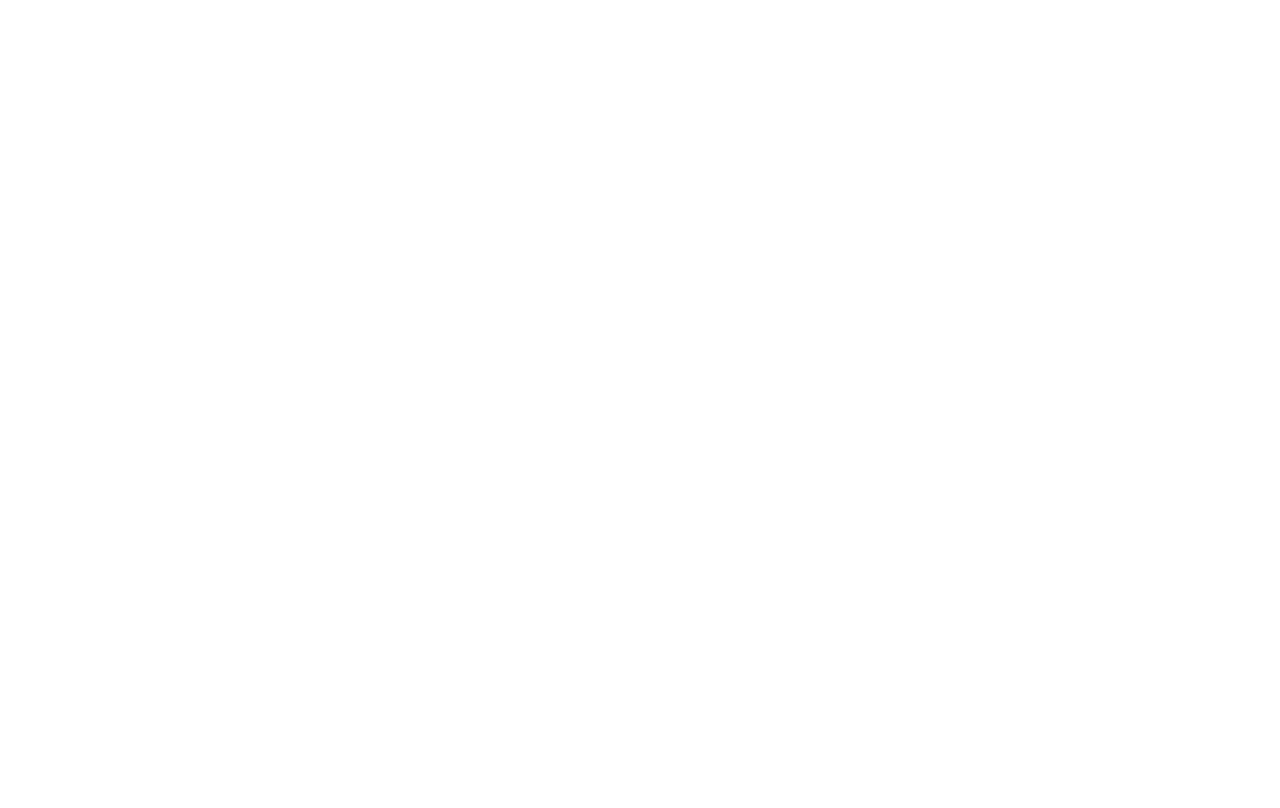
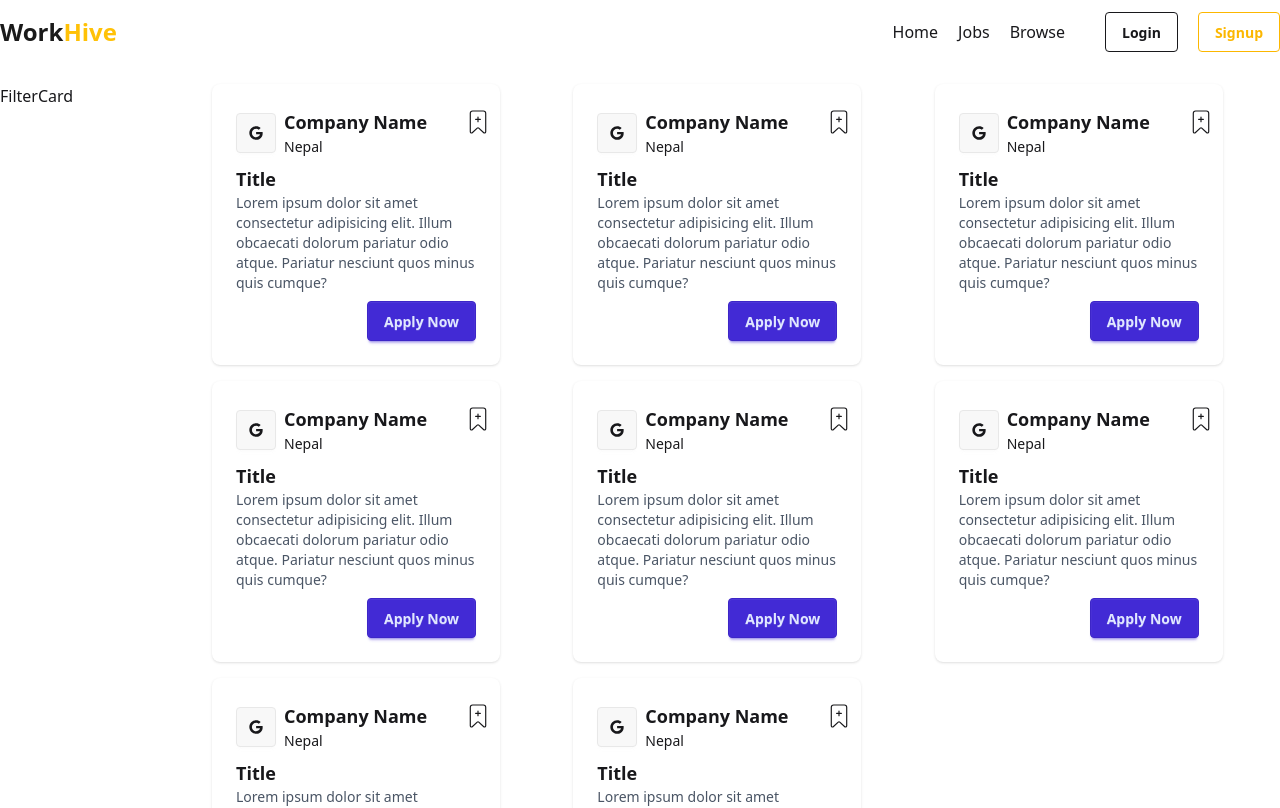
Before and after one commit to stha-prasun/Job-Portal, a React (Vite) app in the folder frontend/: page /Jobs in a window 1280 px wide. Shown: the top 808 px of the page. Built offline with nearby package versions, Linux system fonts and the light colour scheme.

Commit message:
Jobs Section

```diff
--- /dev/null
+++ b/frontend/src/components/FilterCard.jsx
@@ -0,0 +1,11 @@
+import React from 'react'
+
+const FilterCard = () => {
+  return (
+    <div>
+      FilterCard
+    </div>
+  )
+}
+
+export default FilterCard
--- /dev/null
+++ b/frontend/src/components/Job.jsx
@@ -0,0 +1,33 @@
+import React from "react";
+import { CiBookmarkPlus } from "react-icons/ci";
+import { FaGoogle } from "react-icons/fa";
+
+const Job = () => {
+  return (
+    <div class="card w-72 bg-base-100 card-md shadow-sm">
+      <div class="card-body">
+        <div className="flex justify-around items-center">
+          <button className="btn btn-square">
+            <FaGoogle />
+          </button>
+          <div className="ml-2">
+            <div className="w-52 flex justify-between">
+              <h2 class="card-title">Company Name</h2>
+              <CiBookmarkPlus className="h-7 w-7" />
+            </div>
+            <p>Nepal</p>
+          </div>
+        </div>
+        <div>
+            <h1 className="font-bold text-lg">Title</h1>
+            <p className="text-sm text-gray-600">Lorem ipsum dolor sit amet consectetur adipisicing elit. Illum obcaecati dolorum pariatur odio atque. Pariatur nesciunt quos minus quis cumque?</p>
+        </div>
+        <div class="justify-end card-actions">
+          <button class="btn btn-primary">Apply Now</button>
+        </div>
+      </div>
+    </div>
+  );
+};
+
+export default Job;
--- a/frontend/src/components/Jobs.jsx
+++ b/frontend/src/components/Jobs.jsx
@@ -1,11 +1,38 @@
-import React from 'react'
+import React from "react";
+import Navbar from "./shared/Navbar";
+import Footer from "./shared/Footer";
+import FilterCard from "./FilterCard";
+import Job from "./Job";
+
+const jobsArray = [1, 2, 3, 4, 5, 6, 7, 8];
 
 const Jobs = () => {
   return (
     <div>
+      <Navbar />
+      <div className="max-w-7xl mx-auto mt-5">
+        <div className="flex gap-5">
+          <div className="w-[15%]">
+            <FilterCard />
+          </div>
+          {jobsArray.length <= 0 ? (
+            <span>No Jobs Found</span>
+          ) : (
+            <div className="flex-1 pb-5">
+              <div className="grid grid-cols-3 gap-4">
+                {jobsArray.map((item, index) => (
+                  <div>
+                    <Job />
+                  </div>
+                ))}
+              </div>
+            </div>
+          )}
+        </div>
+      </div>
+      <Footer />
+    </div>
+  );
+};
 
-    </div>
-  )
-}
-
-export default Jobs
+export default Jobs;
```
